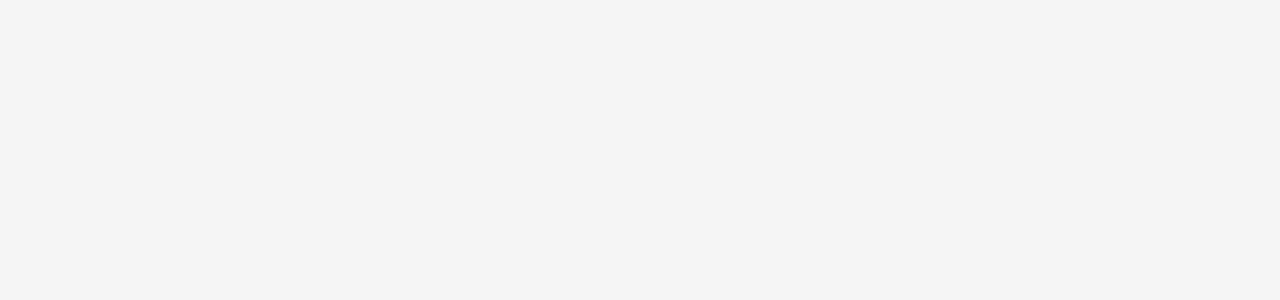
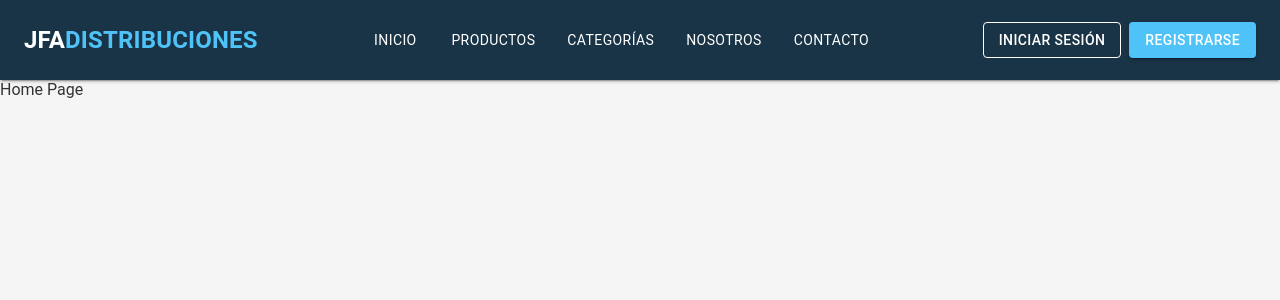
Before and after one commit to Facundo741/TFI-FRONT, a React (Vite) app: page / in a window 1280 px wide. Shown: the top 300 px of the page. Built offline with nearby package versions, Linux system fonts and the light colour scheme.

Commit message:
feat(navbar): implement responsive navbar layout and fix mobile drawer items

```diff
--- a/src/App.tsx
+++ b/src/App.tsx
@@ -1,12 +1,20 @@
+import { BrowserRouter as Router, Routes, Route } from 'react-router-dom';
 
+import { Navbar } from './components/layout/Navbar';
 
 function App() {
+  return (
 
-  return (
-    <>
+        <Router>
+          <div className="App">
+            <Navbar />
+            <Routes>
+              <Route path="/" element={<div>Home Page</div>} />
+            </Routes>
+          </div>
+        </Router>
 
-    </>
-  )
+  );
 }
 
-export default App
+export default App;
--- /dev/null
+++ b/src/components/layout/Navbar.tsx
@@ -0,0 +1,150 @@
+import React from "react";
+import {
+  AppBar,
+  Toolbar,
+  Typography,
+  Button,
+  Box,
+  useMediaQuery,
+  useTheme,
+  IconButton,
+  Drawer,
+  ListItemButton,
+  ListItemText
+} from "@mui/material";
+import { Menu as MenuIcon, Close } from "@mui/icons-material";
+import { useNavigate } from "react-router-dom";
+
+export const Navbar: React.FC = () => {
+  const [mobileMenuOpen, setMobileMenuOpen] = React.useState(false);
+  const navigate = useNavigate();
+  const theme = useTheme();
+  const isMobile = useMediaQuery(theme.breakpoints.down("md"));
+
+  const menuItems = [
+    { text: "Inicio", path: "/" },
+    { text: "Productos", path: "/productos" },
+    { text: "Categorías", path: "/categorias" },
+    { text: "Nosotros", path: "/nosotros" },
+    { text: "Contacto", path: "/contacto" },
+  ];
+
+  const toggleMobileMenu = () => {
+    setMobileMenuOpen(!mobileMenuOpen);
+  };
+
+  const handleNavigation = (path: string) => {
+    navigate(path);
+    setMobileMenuOpen(false);
+  };
+
+  return (
+    <>
+      <AppBar
+        position="sticky"
+        elevation={2}
+        sx={{ bgcolor: "#1a3447", py: 1 }}
+      >
+        <Toolbar sx={{ justifyContent: "space-between" }}>
+          <Typography
+            variant="h6"
+            sx={{
+              fontWeight: "bold",
+              color: "white",
+              cursor: "pointer",
+              fontSize: { xs: "1.2rem", md: "1.5rem" },
+            }}
+            onClick={() => navigate("/")}
+          >
+            JFA<span style={{ color: "#4fc3f7" }}>DISTRIBUCIONES</span>
+          </Typography>
+
+          {!isMobile && (
+            <Box sx={{ display: "flex", gap: 2 }}>
+              {menuItems.map((item) => (
+                <Button
+                  key={item.text}
+                  sx={{
+                    color: "white",
+                    fontWeight: item.text === "Inicio" ? "normal" : "normal",
+                    "&:hover": { backgroundColor: "rgba(255,255,255,0.1)" },
+                  }}
+                  onClick={() => handleNavigation(item.path)}
+                >
+                  {item.text}
+                </Button>
+              ))}
+            </Box>
+          )}
+
+          {!isMobile && (
+            <Box sx={{ display: "flex", gap: 1 }}>
+              <Button
+                variant="outlined"
+                sx={{
+                  color: "white",
+                  borderColor: "white",
+                  "&:hover": { borderColor: "#4fc3f7", color: "#4fc3f7" },
+                }}
+                onClick={() => handleNavigation("/login")}
+              >
+                Iniciar Sesión
+              </Button>
+              <Button
+                variant="contained"
+                sx={{
+                  bgcolor: "#4fc3f7",
+                  "&:hover": { bgcolor: "#039be5" },
+                }}
+                onClick={() => handleNavigation("/register")}
+              >
+                Registrarse
+              </Button>
+            </Box>
+          )}
+
+          {isMobile && (
+            <IconButton color="inherit" onClick={toggleMobileMenu}>
+              {mobileMenuOpen ? <Close /> : <MenuIcon />}
+            </IconButton>
+          )}
+        </Toolbar>
+      </AppBar>
+
+      <Drawer
+        anchor="right"
+        open={mobileMenuOpen}
+        onClose={toggleMobileMenu}
+        PaperProps={{
+          sx: { bgcolor: "#1a3447", color: "white", width: "70%" },
+        }}
+      >
+        <Box sx={{ p: 2 }}>
+        {menuItems.map((item) => (
+            <ListItemButton
+            key={item.text}
+            onClick={() => handleNavigation(item.path)}
+            sx={{ "&:hover": { bgcolor: "rgba(255,255,255,0.1)" } }}
+            >
+            <ListItemText primary={item.text} />
+            </ListItemButton>
+        ))}
+
+        <ListItemButton
+            onClick={() => handleNavigation("/login")}
+            sx={{ "&:hover": { bgcolor: "rgba(255,255,255,0.1)" } }}
+        >
+            <ListItemText primary="Iniciar Sesión" />
+        </ListItemButton>
+
+        <ListItemButton
+            onClick={() => handleNavigation("/register")}
+            sx={{ "&:hover": { bgcolor: "rgba(255,255,255,0.1)" } }}
+        >
+            <ListItemText primary="Registrarse" />
+        </ListItemButton>
+        </Box>
+      </Drawer>
+    </>
+  );
+};
--- a/src/main.tsx
+++ b/src/main.tsx
@@ -1,13 +1,10 @@
 import React from 'react'
 import ReactDOM from 'react-dom/client'
-import { BrowserRouter } from 'react-router-dom'
 import App from './App.tsx'
 import './index.css'
 
 ReactDOM.createRoot(document.getElementById('root')!).render(
   <React.StrictMode>
-    <BrowserRouter>
       <App />
-    </BrowserRouter>
   </React.StrictMode>,
 )
```
